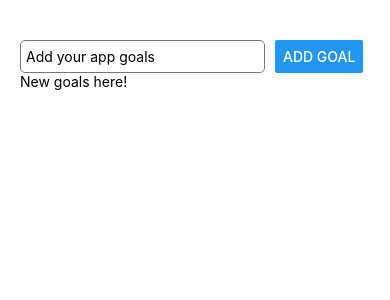
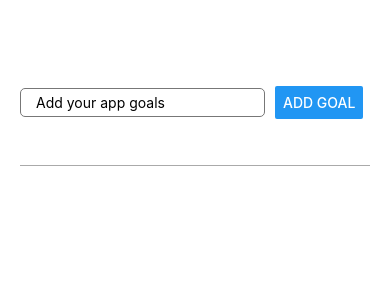
Before and after one commit to roopsBee/goals-app, a React Native app: screen / in a window 390 px wide. Shown: the top 300 px of the page. Built offline with nearby package versions, Linux system fonts and the light colour scheme.

Commit message:
add styles

```diff
--- a/App.tsx
+++ b/App.tsx
@@ -1,13 +1,19 @@
+import { useState } from 'react';
 import { Button, StyleSheet, Text, TextInput, View } from 'react-native';
 
 const styles = StyleSheet.create({
   container: {
+    flex: 1,
     padding: 20,
     marginTop: 20,
   },
   inputContainer: {
     display: 'flex',
     flexDirection: 'row',
+    flex: 1,
+    alignItems: 'center',
+    borderBottomWidth: 1,
+    borderBottomColor: '#aaa',
   },
   textInput: {
     width: '70%',
@@ -15,22 +21,56 @@ const styles = StyleSheet.create({
     borderColor: '#777',
     marginRight: 10,
     padding: 5,
+    paddingLeft: 15,
     borderRadius: 5,
   },
-  button: {
-    width: '30%',
+  button: {},
+  goalsContainer: {
+    flex: 5,
+    marginTop: 35,
+  },
+  goal: {
+    borderRadius: 5,
+    marginBottom: 10,
+    paddingLeft: 15,
+    paddingVertical: 10,
+    borderColor: '#999',
+    borderWidth: 1,
+    backgroundColor: '#2035ab',
+  },
+  goalText: {
+    color: 'white',
   },
 });
 
 export default function App() {
+  const [textInput, setTextInput] = useState('');
+  const [goals, setGoals] = useState<string[]>([]);
+
+  const textInputHandler = (text: string) => {
+    setTextInput(text);
+  };
+  const pressHandler = () => {
+    setGoals([...goals, textInput]);
+  };
   return (
     <View style={styles.container}>
       <View style={styles.inputContainer}>
-        <TextInput style={styles.textInput} placeholder="Add your app goals" />
-        <Button title="Add goal" />
+        <TextInput
+          onChangeText={textInputHandler}
+          style={styles.textInput}
+          placeholder="Add your app goals"
+        />
+        <Button title="Add goal" onPress={pressHandler} />
       </View>
-      <View>
-        <Text>New goals here!</Text>
+      <View style={styles.goalsContainer}>
+        {goals.map((goal) => {
+          return (
+            <View style={styles.goal} key={goal}>
+              <Text style={styles.goalText}>{goal}</Text>
+            </View>
+          );
+        })}
       </View>
     </View>
   );
```
